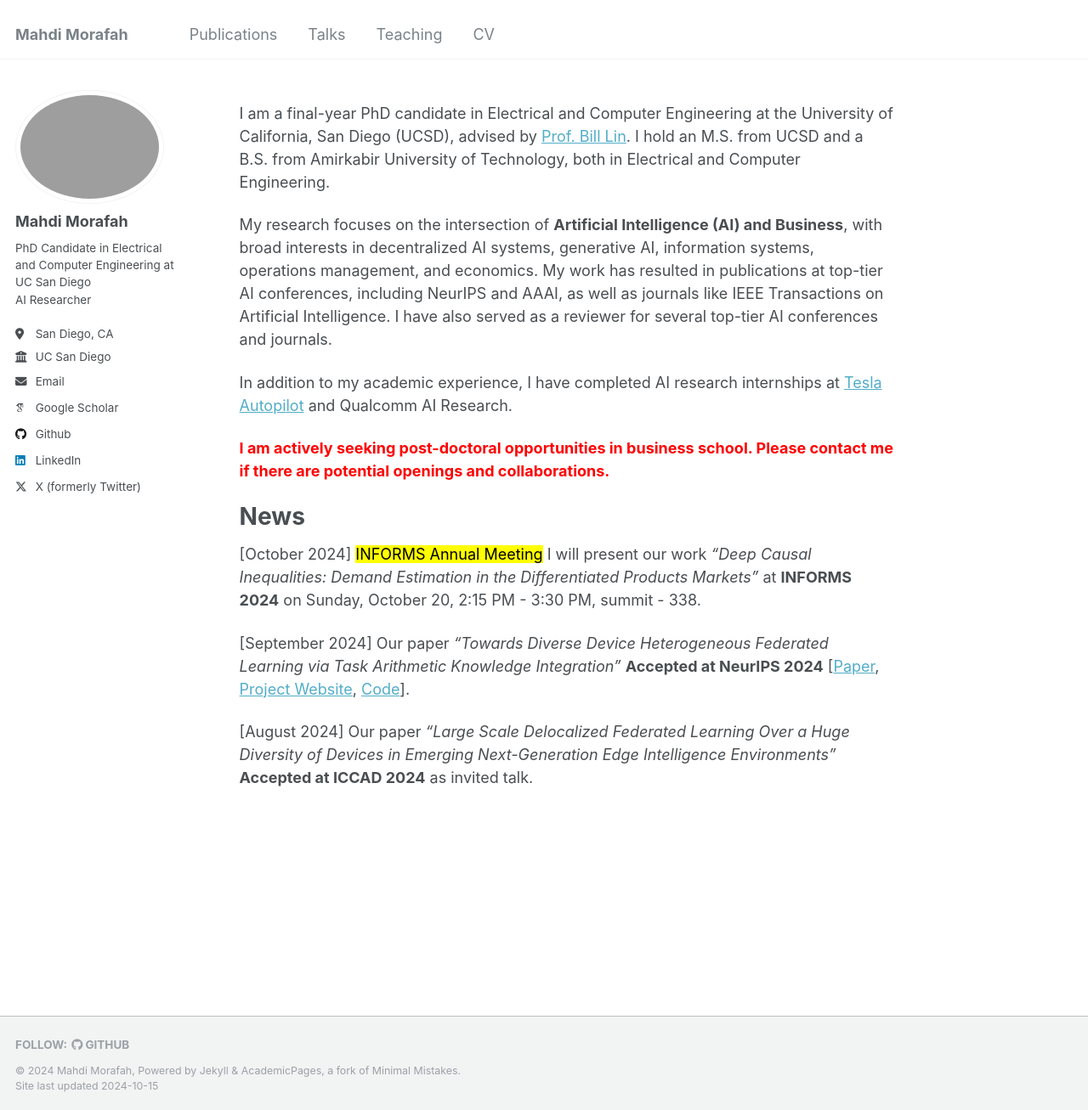
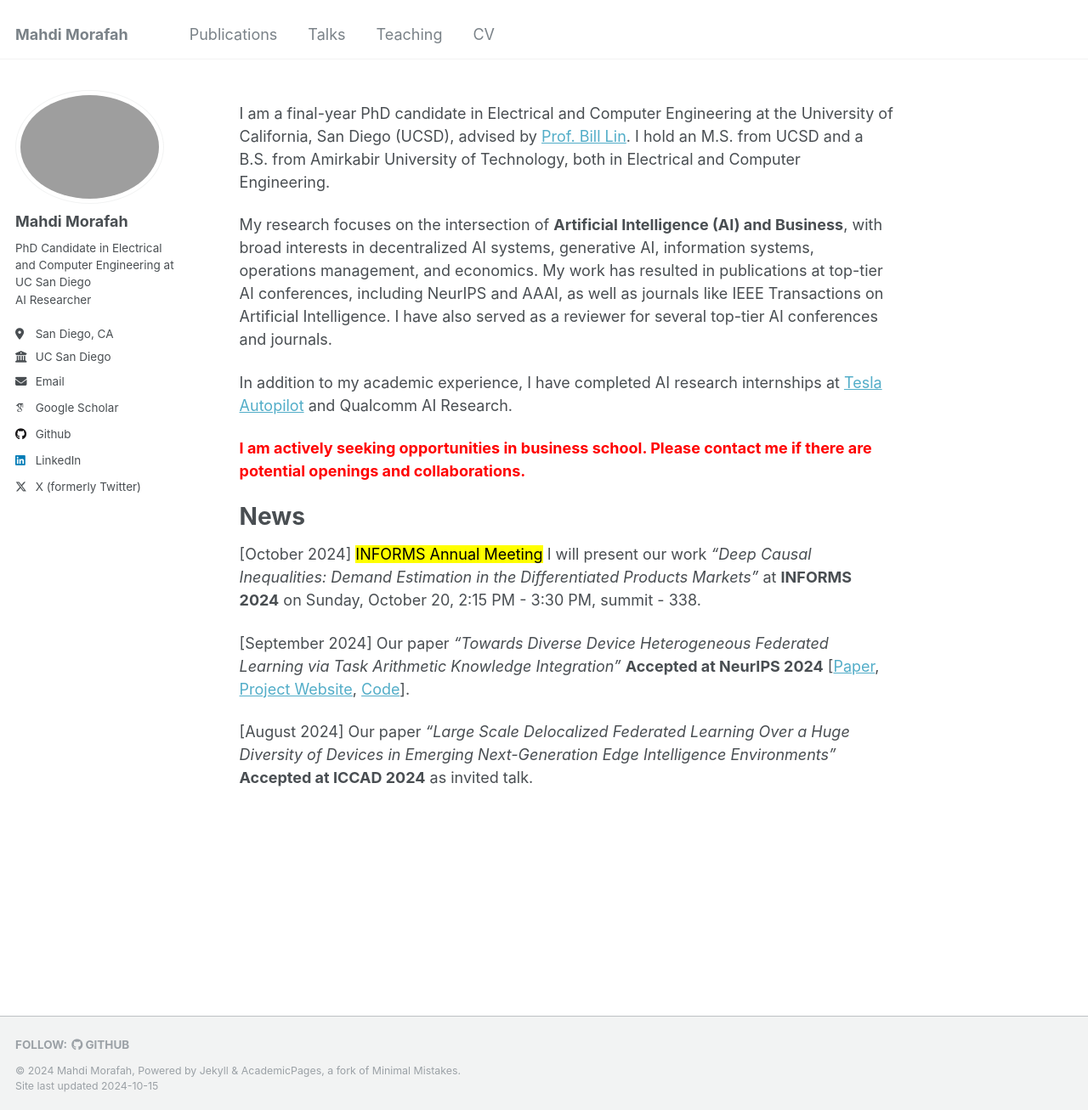
Before and after one commit to MMorafah/mmorafah, a Jekyll site: the page built from _pages/about.md, in a window 1280 px wide and 1307 px high. Shown: the whole window at 85% size. Built offline with Jekyll 4.4.1, drawn with Linux system fonts in a browser that asks for light colours; some web fonts are replaced.

Commit message:
Update about.md

```diff
--- a/_pages/about.md
+++ b/_pages/about.md
@@ -13,7 +13,7 @@ My research focuses on the intersection of **Artificial Intelligence (AI) and Bu
 
 In addition to my academic experience, I have completed AI research internships at [Tesla Autopilot](https://www.tesla.com/autopilot) and Qualcomm AI Research.
 
-<span style="color: red;">**I am actively seeking post-doctoral opportunities in business school. Please contact me if there are potential openings and collaborations.**</span>
+<span style="color: red;">**I am actively seeking opportunities in business school. Please contact me if there are potential openings and collaborations.**</span>
 
 <!-- <span style="color: black;">**I am also open to collaborating on exciting projects. Please don’t hesitate to contact me.**</span> -->
 
```
